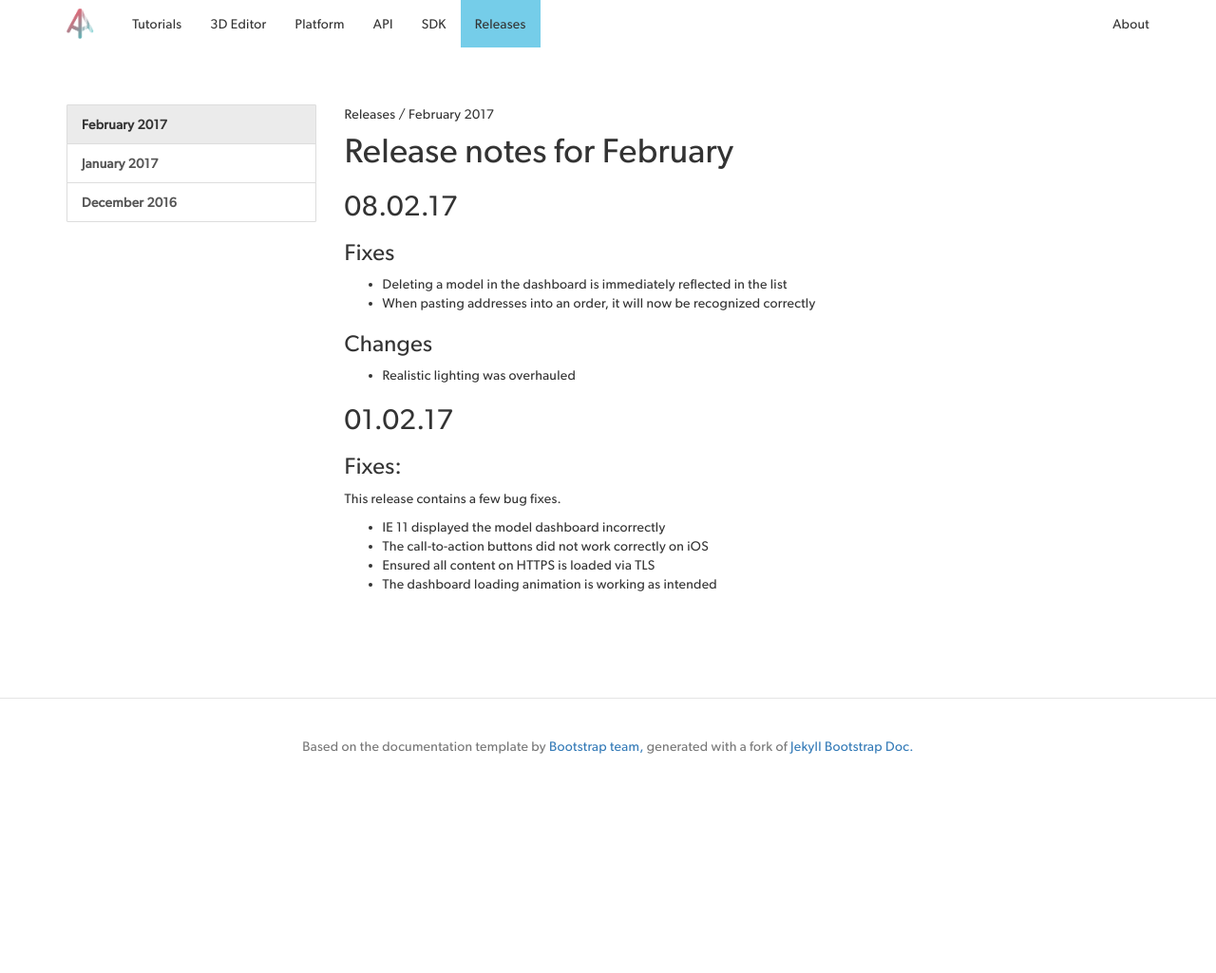
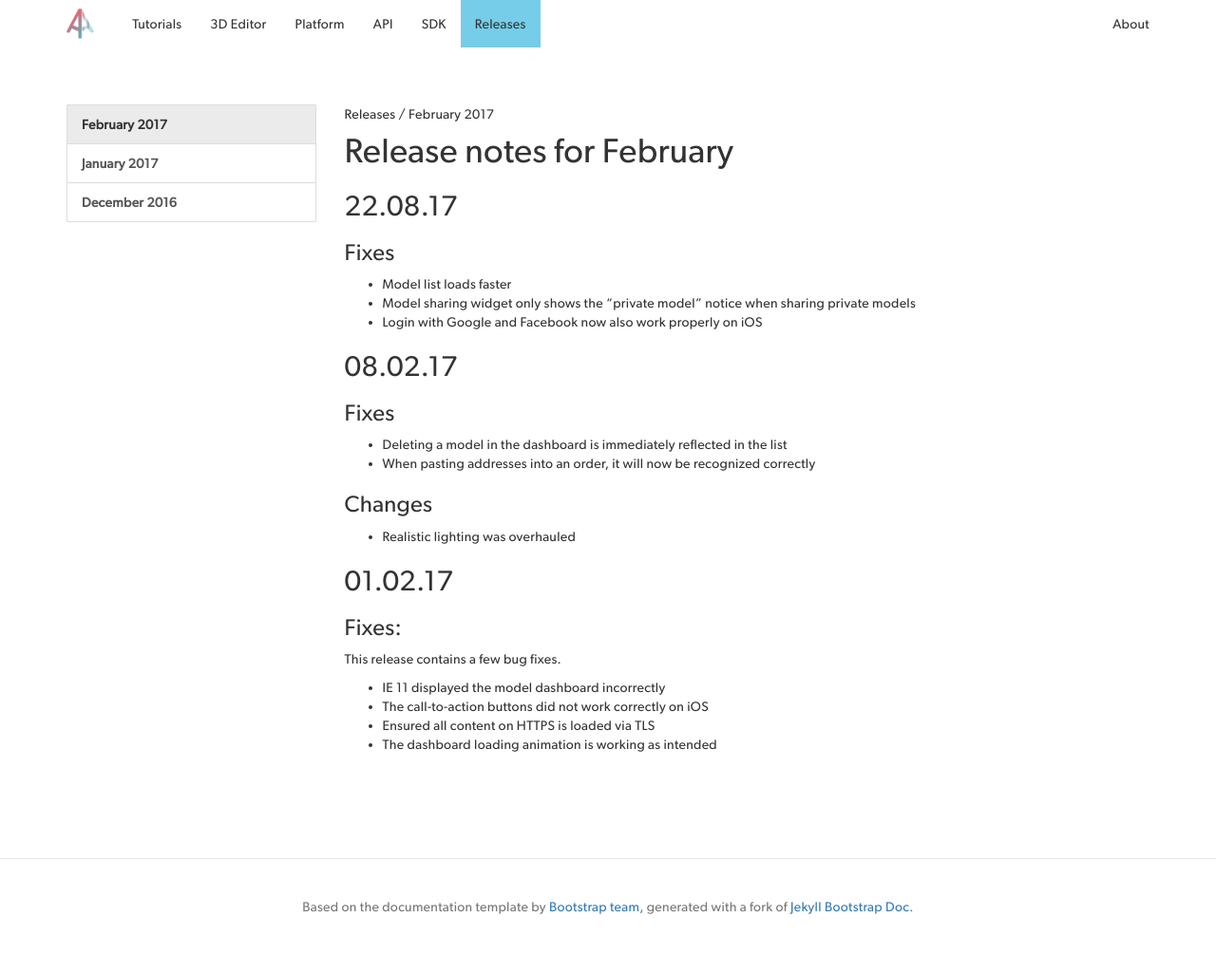
Before and after one commit to AVGP/docs, a Jekyll site: the page built from en/releases/17-02/index.md, in a window 1280 px wide. Shown: the whole page at 95% size. Built offline with Jekyll 4.4.1, drawn with Linux system fonts in a browser that asks for light colours; nearby versions of some CDN libraries; before the commit the page ends 900 px from its top, so only the background shows below that.

Commit message:
Release notes for 22.02.

```diff
--- a/en/releases/17-02/index.md
+++ b/en/releases/17-02/index.md
@@ -7,6 +7,14 @@ title: "Release notes for February 2017"
 middleRank: 1
 ---
 # Release notes for February
+
+## 22.08.17
+
+### Fixes
+
+* Model list loads faster
+* Model sharing widget only shows the "private model" notice when sharing private models
+* Login with Google and Facebook now also work properly on iOS
 
 ## 08.02.17
 
```
